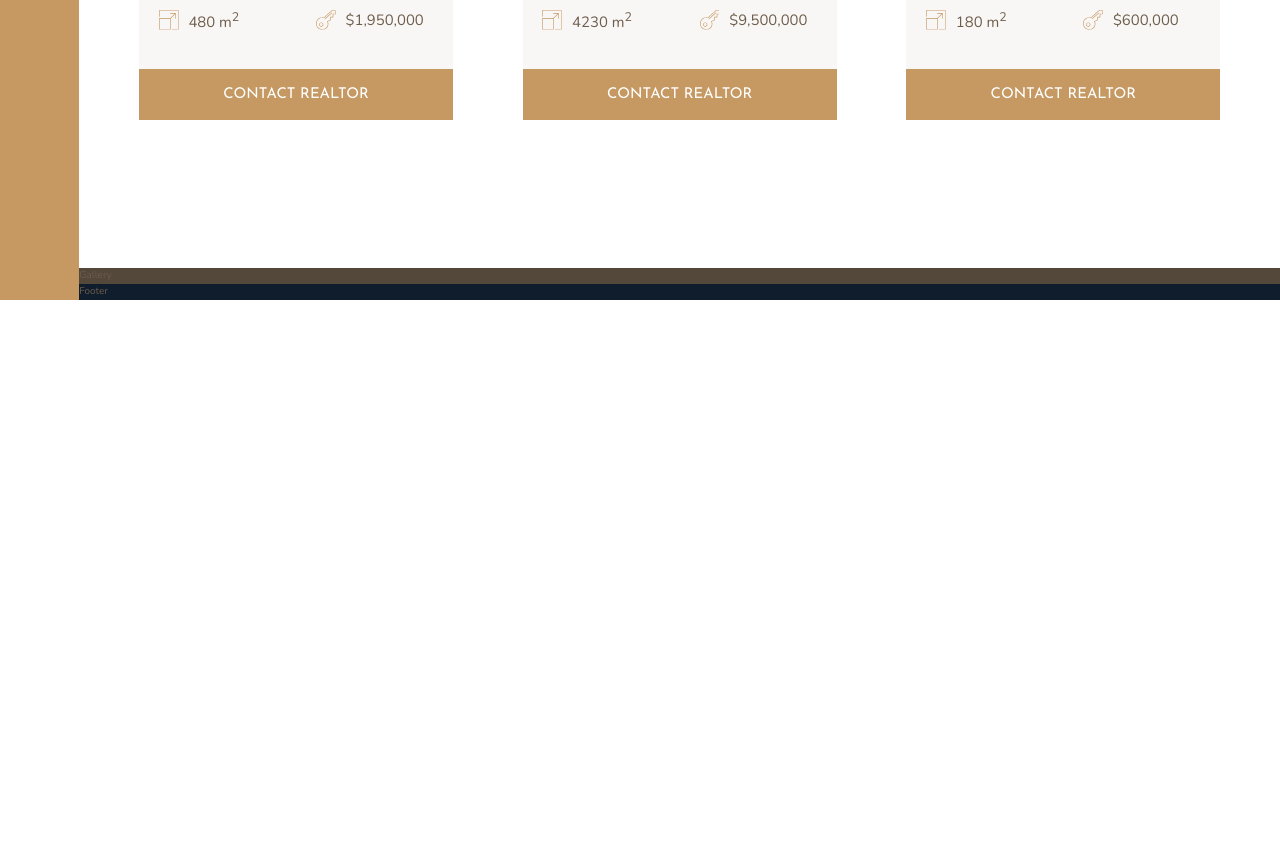
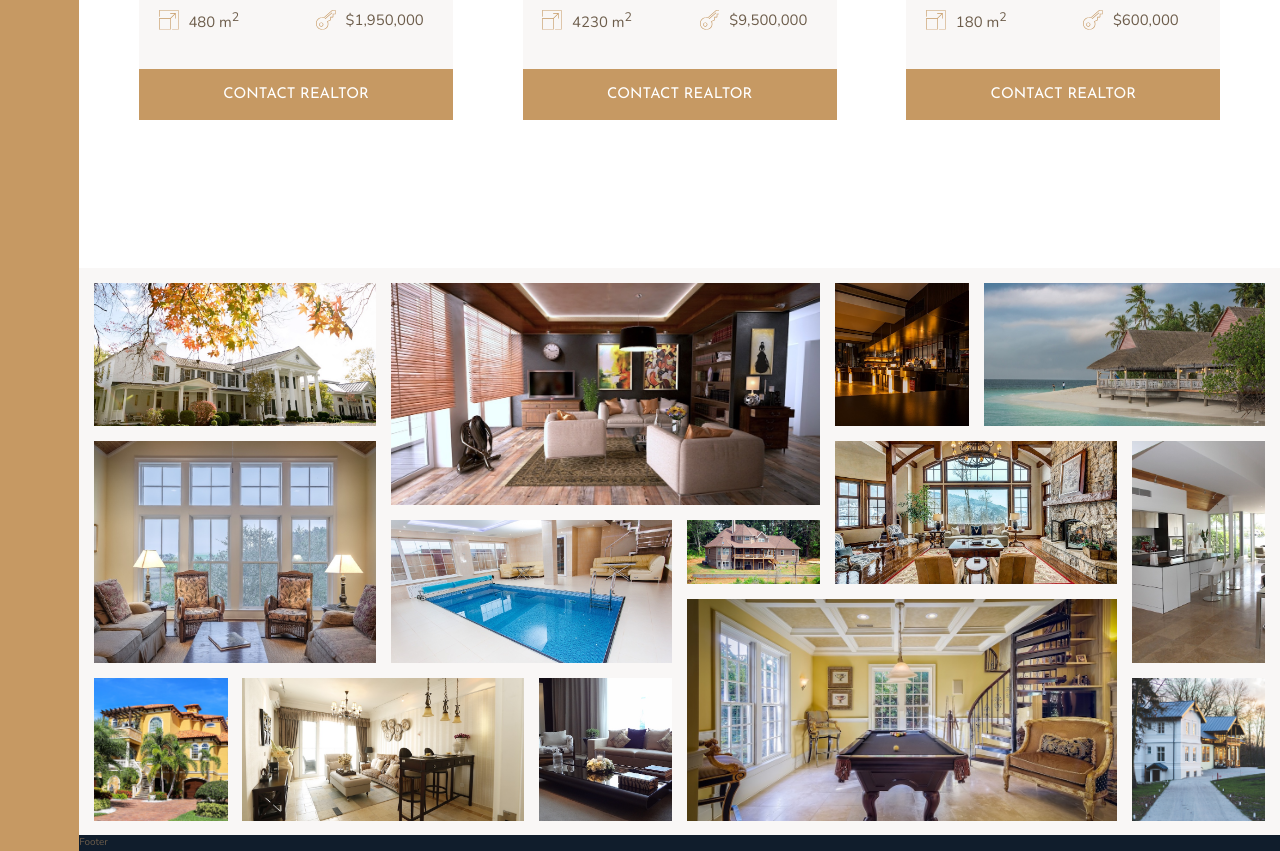
Before and after one commit to fatema-khalaf/Nexter, a website: page index.html in a window 1280 px wide. Shown: the part 2795-3646 px from the top of the page. Before the commit the page ends 3095 px from the top, so only its background shows below. Drawn offline with nearby package versions, Linux system fonts and the light colour scheme.

Commit message:
Video-114+115 end of gallery section

```diff
--- a/index.html
+++ b/index.html
@@ -299,7 +299,70 @@
         <button class="btn home__btn">Contact realtor</button>
       </div>
     </section>
-    <section class="gallery">Gallery</section>
+    <section class="gallery">
+      <figure class="gallery__item gallery__item--1">
+        <img src="img/gal-1.jpeg" alt="Gallery image 1" class="gallery__img" />
+      </figure>
+      <figure class="gallery__item gallery__item--2">
+        <img src="img/gal-2.jpeg" alt="Gallery image 2" class="gallery__img" />
+      </figure>
+      <figure class="gallery__item gallery__item--3">
+        <img src="img/gal-3.jpeg" alt="Gallery image 3" class="gallery__img" />
+      </figure>
+      <figure class="gallery__item gallery__item--4">
+        <img src="img/gal-4.jpeg" alt="Gallery image 4" class="gallery__img" />
+      </figure>
+      <figure class="gallery__item gallery__item--5">
+        <img src="img/gal-5.jpeg" alt="Gallery image 5" class="gallery__img" />
+      </figure>
+      <figure class="gallery__item gallery__item--6">
+        <img src="img/gal-6.jpeg" alt="Gallery image 6" class="gallery__img" />
+      </figure>
+      <figure class="gallery__item gallery__item--7">
+        <img src="img/gal-7.jpeg" alt="Gallery image 7" class="gallery__img" />
+      </figure>
+      <figure class="gallery__item gallery__item--8">
+        <img src="img/gal-8.jpeg" alt="Gallery image 8" class="gallery__img" />
+      </figure>
+      <figure class="gallery__item gallery__item--9">
+        <img src="img/gal-9.jpeg" alt="Gallery image 9" class="gallery__img" />
+      </figure>
+      <figure class="gallery__item gallery__item--10">
+        <img
+          src="img/gal-10.jpeg"
+          alt="Gallery image 10"
+          class="gallery__img"
+        />
+      </figure>
+      <figure class="gallery__item gallery__item--11">
+        <img
+          src="img/gal-11.jpeg"
+          alt="Gallery image 11"
+          class="gallery__img"
+        />
+      </figure>
+      <figure class="gallery__item gallery__item--12">
+        <img
+          src="img/gal-12.jpeg"
+          alt="Gallery image 12"
+          class="gallery__img"
+        />
+      </figure>
+      <figure class="gallery__item gallery__item--13">
+        <img
+          src="img/gal-13.jpeg"
+          alt="Gallery image 13"
+          class="gallery__img"
+        />
+      </figure>
+      <figure class="gallery__item gallery__item--14">
+        <img
+          src="img/gal-14.jpeg"
+          alt="Gallery image 14"
+          class="gallery__img"
+        />
+      </figure>
+    </section>
     <footer class="footer">Footer</footer>
   </body>
 </html>
--- a/sass/_gallery.scss
+++ b/sass/_gallery.scss
@@ -1,4 +1,89 @@
 .gallery {
-  background-color: $color-grey-dark-1;
+  background-color: $color-grey-light-1;
   grid-column: full-start/full-end;
+  display: grid;
+  grid-template-columns: repeat(8, 1fr);
+  grid-template-rows: repeat(
+    7,
+    5vw
+  ); // to maintain the aspect ratio of the images Video-114 06:50
+  grid-gap: 1.5rem;
+  padding: 1.5rem;
+  &__item {
+    &--1 {
+      grid-row: 1 / span 2;
+      grid-column: 1 / span 2;
+    }
+    &--1 {
+      grid-row: 1 / span 2;
+      grid-column: 1 / span 2;
+    }
+    &--2 {
+      grid-row: 1 / span 3;
+      grid-column: 3 / span 3;
+    }
+    &--3 {
+      grid-row: 1 / span 2;
+      grid-column: 6 / 7;
+    }
+    &--4 {
+      grid-row: 1 / span 2;
+      grid-column: 7 / -1;
+    }
+    &--5 {
+      grid-row: 3 / span 3;
+      grid-column: 1 / span 2;
+    }
+    &--6 {
+      grid-row: 4 / span 2;
+      grid-column: 3 / span 2;
+    }
+
+    &--7 {
+      grid-row: 4 / 5;
+      grid-column: 5 / 6;
+    }
+
+    &--8 {
+      grid-row: 3 / span 2;
+      grid-column: 6 / span 2;
+    }
+
+    &--9 {
+      grid-row: 3 / span 3;
+      grid-column: 8 / -1;
+    }
+
+    &--10 {
+      grid-row: 6 / span 2;
+      grid-column: 1 / 2;
+    }
+
+    &--11 {
+      grid-row: 6 / span 2;
+      grid-column: 2 / span 2;
+    }
+
+    &--12 {
+      grid-row: 6 / span 2;
+      grid-column: 4 / 5;
+    }
+
+    &--13 {
+      grid-row: 5 / span 3;
+      grid-column: 5 / span 3;
+    }
+
+    &--14 {
+      grid-row: 6 / span 2;
+      grid-column: 8 / -1;
+    }
+  }
+  &__img {
+    // image fit
+    width: 100%;
+    height: 100%;
+    object-fit: cover;
+    display: block;
+  }
 }
```
Also changed, not shown: css/style.css.
